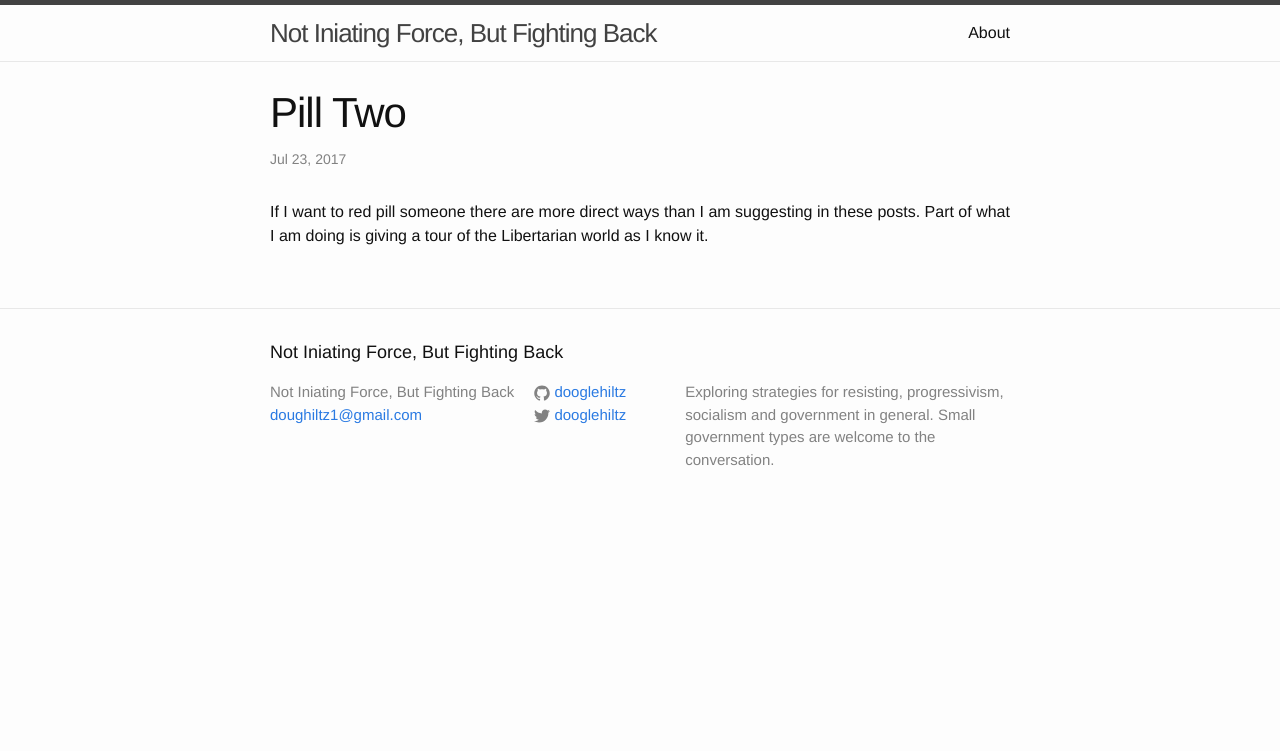
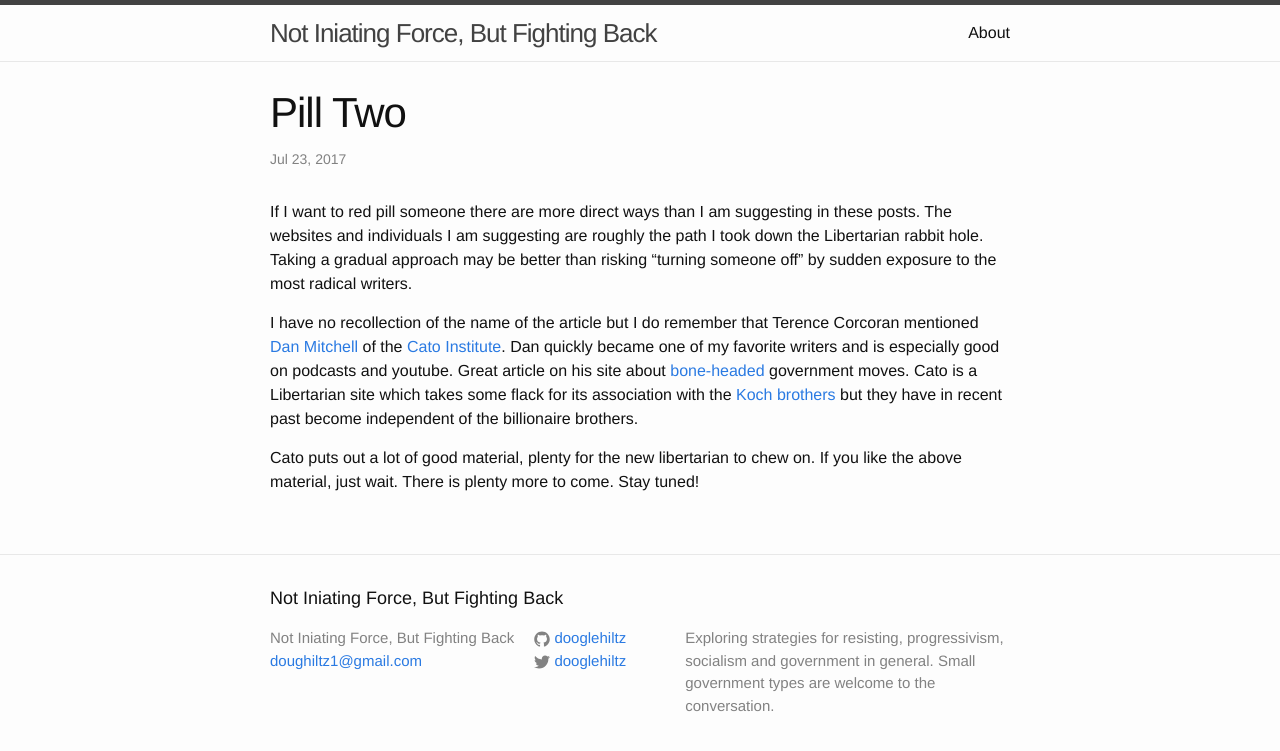
Before and after one commit to dooglehiltz/dooglehiltz.github.io, a Jekyll site: the page built from _posts/2017-07-23-Pill-Two.markdown, in a window 1280 px wide. Shown: the top 751 px of the page. Built offline with Jekyll 4.4.1, drawn with Linux system fonts in a browser that asks for light colours; our own code applies the rules of GitHub Pages for plain Markdown files.

Commit message:
Pill Two attempt Two

```diff
--- a/_posts/2017-07-23-Pill-Two.markdown
+++ b/_posts/2017-07-23-Pill-Two.markdown
@@ -1,3 +1,18 @@
 If I want to red pill someone there are more direct ways than I am suggesting in
-these posts.  Part of what I am doing is giving a tour of the Libertarian world
-as I know it.
+these posts.  The websites and individuals I am suggesting are roughly the path
+I took down the Libertarian rabbit hole.  Taking a gradual approach may be
+better than risking "turning someone off" by sudden exposure to the most radical
+writers.
+
+I have no recollection of the name of the article but I do remember that Terence
+Corcoran mentioned [Dan Mitchell](https://danieljmitchell.wordpress.com/) of the
+[Cato Institute](https://www.cato.org/).  Dan quickly became one of my favorite
+writers and is especially good on podcasts and youtube.  Great article on his
+site about [bone-headed](https://danieljmitchell.wordpress.com/2017/07/23/great-moments-in-foreign-government-6/)
+government moves.  Cato is a Libertarian site which takes some flack for its
+association with the [Koch brothers](http://www.newyorker.com/news/news-desk/the-kochs-v-cato-winners-and-losers)
+but they have in recent past become independent of the billionaire brothers.
+
+Cato puts out a lot of good material, plenty for the new libertarian to chew on.
+If you like the above material, just wait.  There is plenty more to come.  Stay
+tuned!
```
